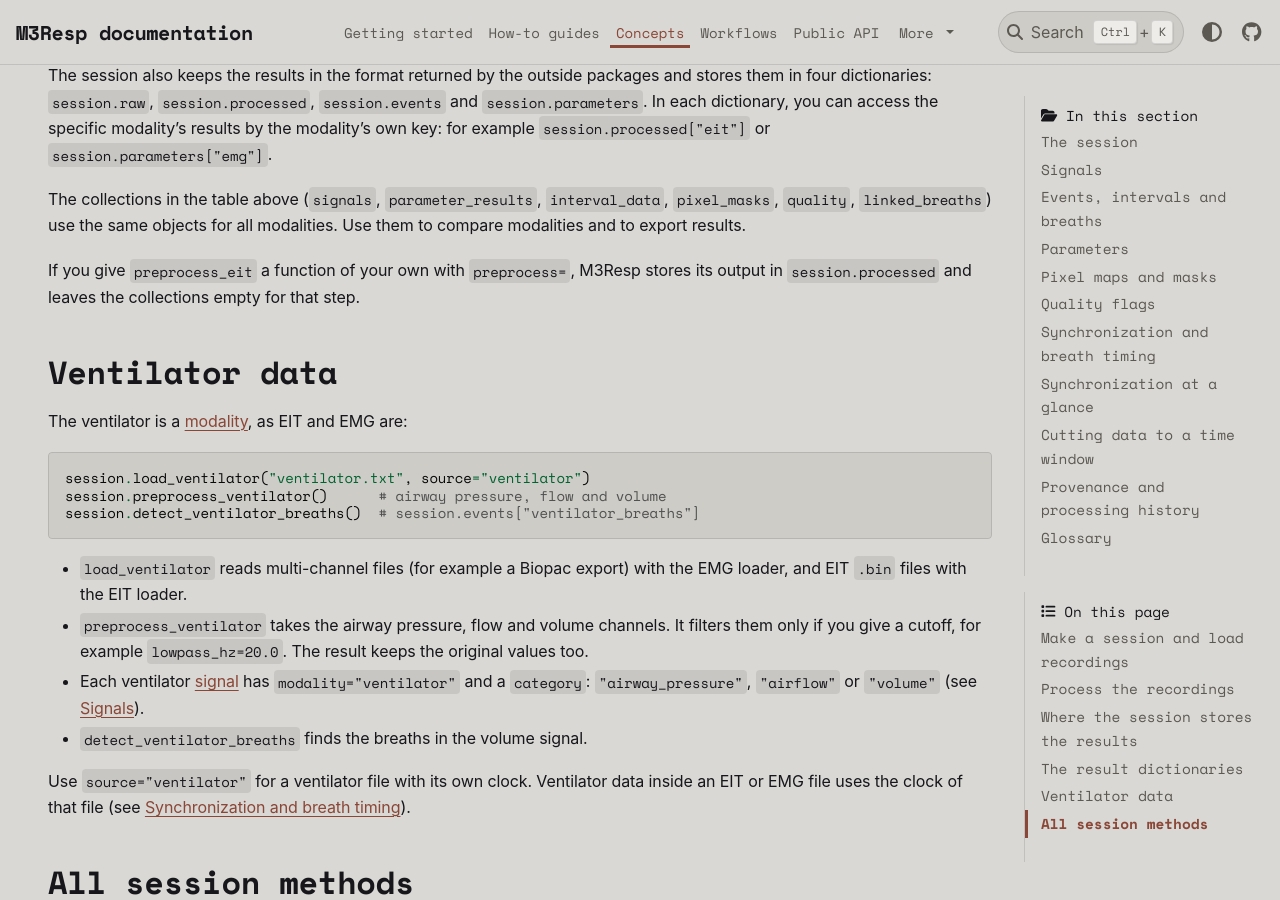
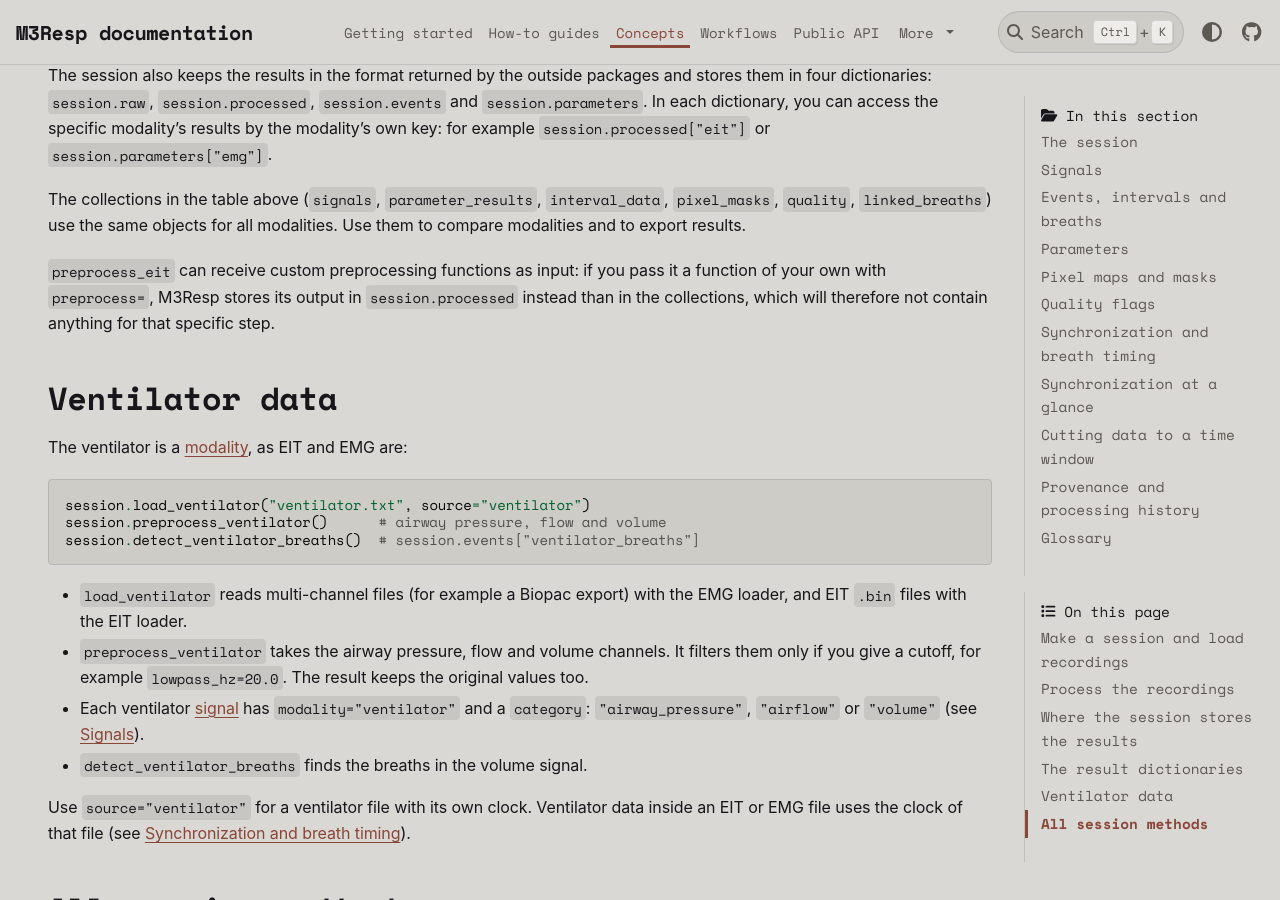
Before and after one commit to M3RESP/m3resp, a Sphinx documentation site: the page built from docs/concepts/session.md, in a window 1280 px wide and 900 px high, scrolled down 2012 px. Built offline with Sphinx 7.4.7 and the PyData theme 0.15.4, drawn with Linux system fonts in a browser that asks for light colours; pages that are not in the unit, such as notebooks, are missing from menus.

Commit message:
Update docs/concepts/session.md
Co-authored-by: Chiara Maninetti <79974779+ChiaraM96@users.noreply.github.com>

```diff
--- a/docs/concepts/session.md
+++ b/docs/concepts/session.md
@@ -57,7 +57,7 @@ The session also keeps the results in the format returned by the outside package
 
 The collections in the table above (`signals`, `parameter_results`, `interval_data`, `pixel_masks`, `quality`, `linked_breaths`) use the same objects for all modalities. Use them to compare modalities and to export results.
 
-If you give `preprocess_eit` a function of your own with `preprocess=`, M3Resp stores its output in `session.processed` and leaves the collections empty for that step.
+`preprocess_eit` can receive custom preprocessing functions as input: if you pass it a function of your own with `preprocess=`, M3Resp stores its output in `session.processed` instead than in the collections, which will therefore not contain anything for that specific step.
 
 ## Ventilator data
 
```
